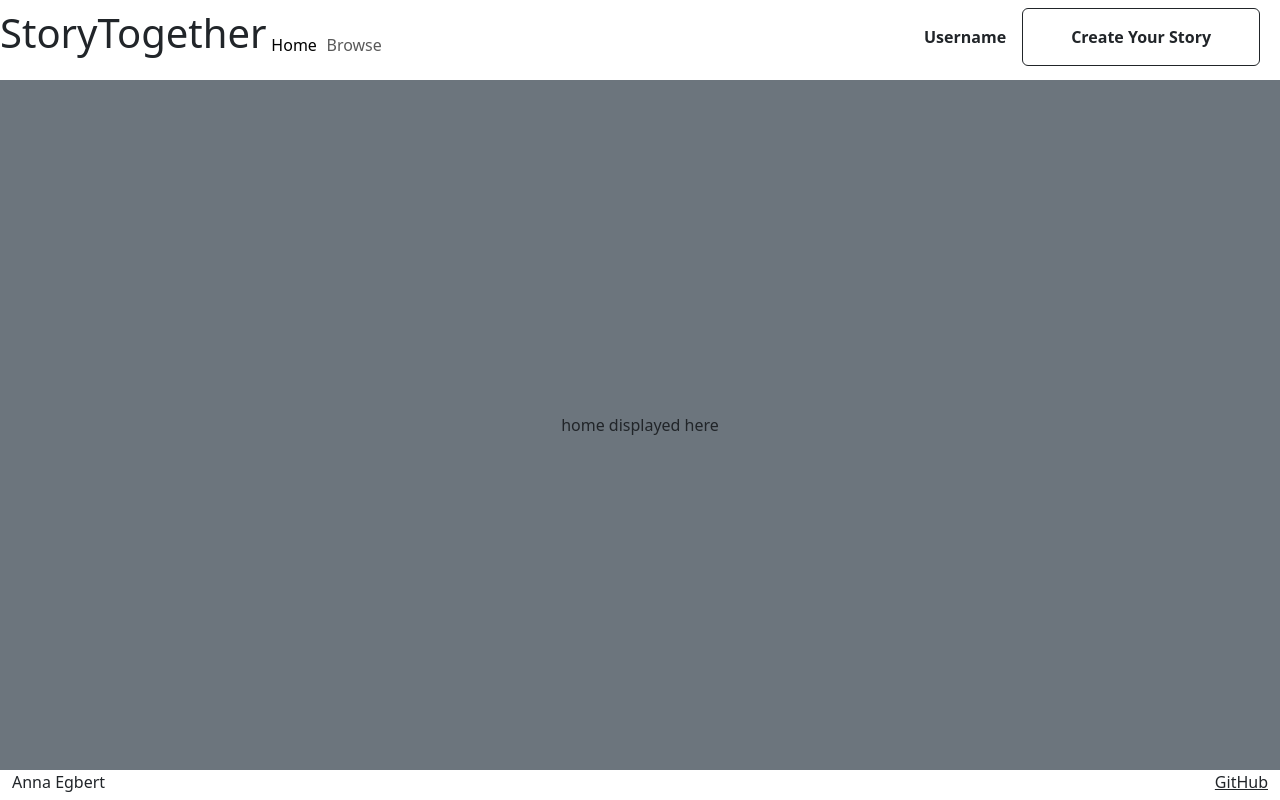
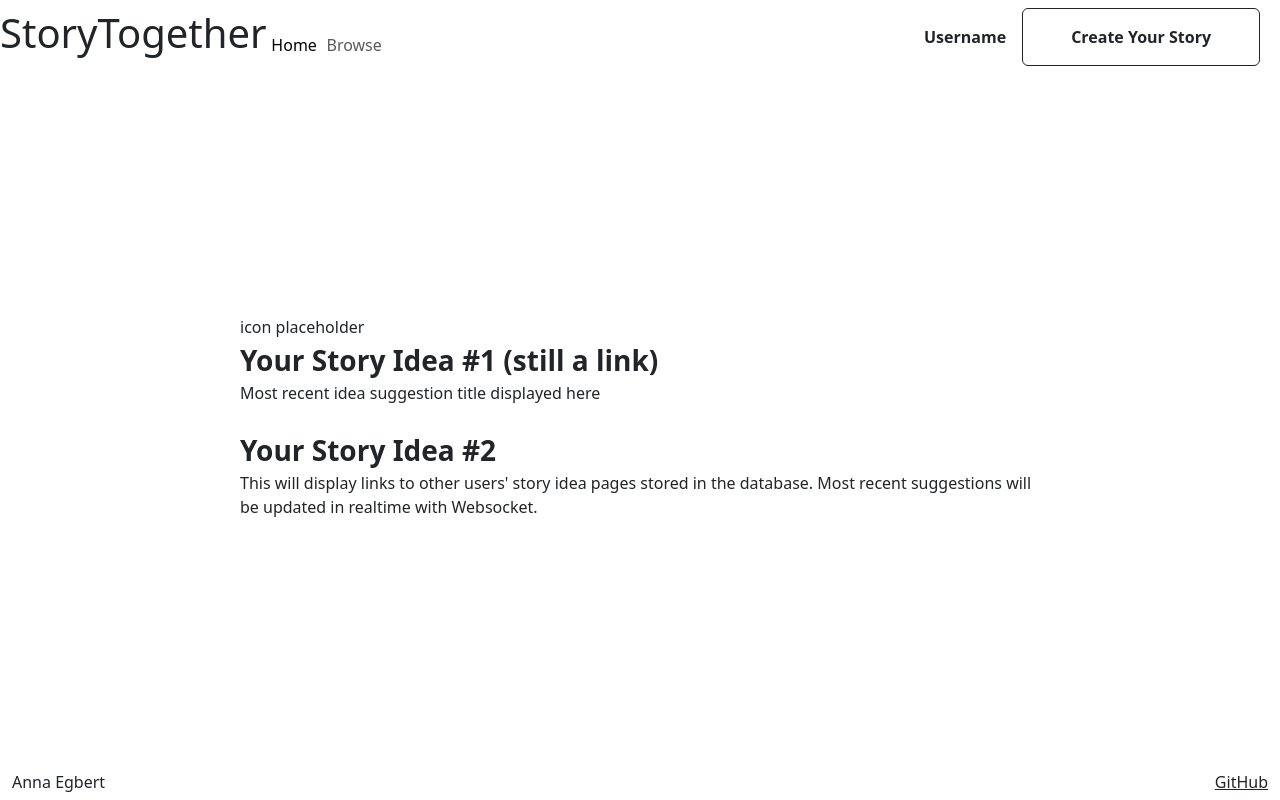
Before and after one commit to anniejack453/startup, a React (Vite) app: page /home in a window 1280 px wide. Built offline with nearby package versions, Linux system fonts and the light colour scheme.

Commit message:
home rendered

```diff
--- a/src/home/home.jsx
+++ b/src/home/home.jsx
@@ -2,8 +2,22 @@ import React from 'react';
 
 export function Home() {
   return (
-    <main className="container-fluid bg-secondary text-center">
-      <div>home displayed here</div>
+    <main className="container-fluid text-center">
+      <div className="text-center container-fluid">
+            <div className="story-links mx-auto text-start" style={{maxWidth: '800px'}}>
+                <div className="mb-4">
+                    <div id="icon">icon placeholder</div>
+                    <a href="storyPage.html" className="fs-3 text-decoration-none text-dark fw-semibold">Your Story Idea #1 (still a link)</a>
+                    <p>Most recent idea suggestion title displayed here</p>
+                </div>
+                <div>
+                    <a href="storyPage.html" className="fs-3 text-decoration-none text-dark fw-semibold">Your Story Idea #2</a>
+                    <p>This will display links to other users' story idea pages
+                    stored in the database. Most recent suggestions will be updated
+                    in realtime with Websocket.</p>
+                </div>
+            </div>
+        </div>
     </main>
   );
 }
```
